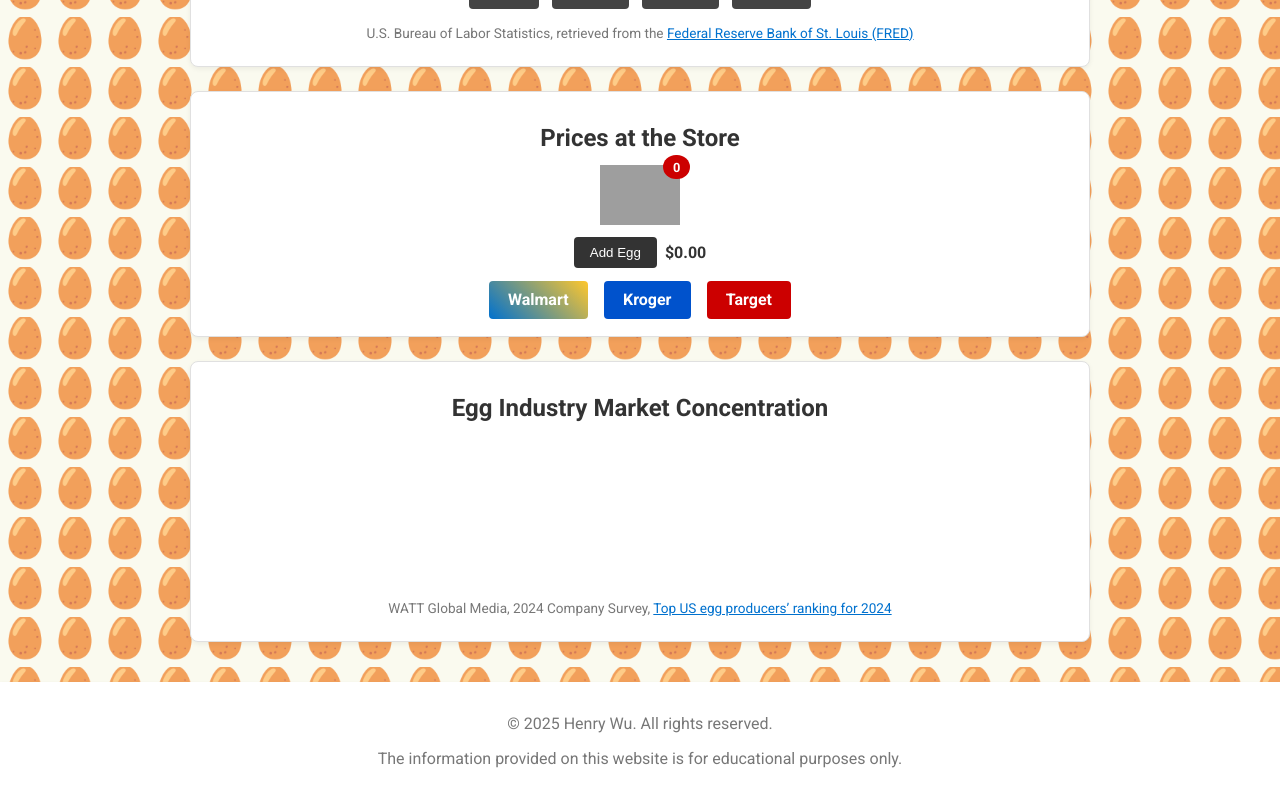
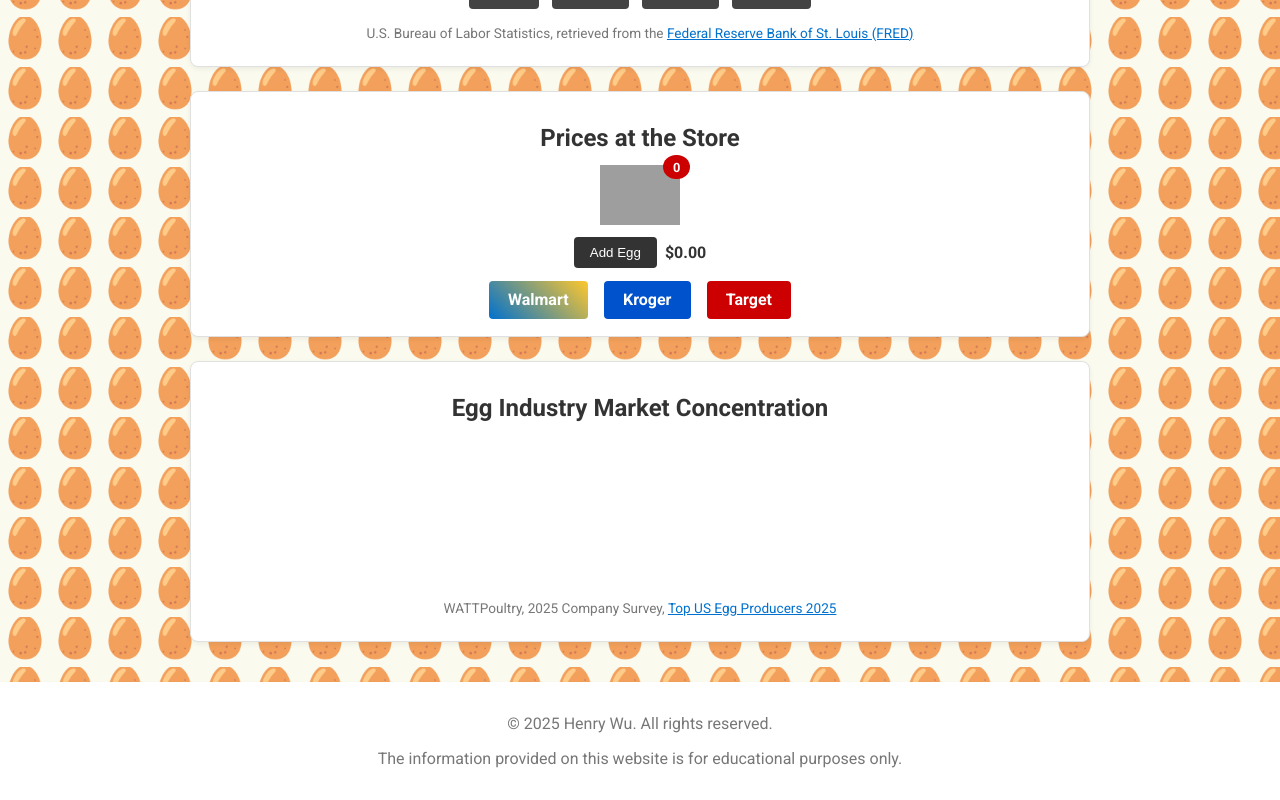
Before and after one commit to wu3089/egg-dashboard, a plain HTML site: page index.html in a window 1280 px wide. Shown: the part 533-1333 px from the top of the page. Drawn offline with nearby package versions, Linux system fonts and the light colour scheme; grey boxes are pictures that could not be loaded.

Commit message:
Update index.html

```diff
--- a/index.html
+++ b/index.html
@@ -87,9 +87,9 @@
       </div>
       <div class="fred-citation" style="text-align: center;"> <!-- Use existing citation style -->
         <p>
-          WATT Global Media, 2024 Company Survey,
-          <a href="https://www.eggindustry-digital.com/eggindustry/library/item/january_2024/4160285/:">
-            Top US egg producers’ ranking for 2024
+          WATTPoultry, 2025 Company Survey,
+          <a href="https://www.eggindustry-digital.com/eggindustry/library/item/january_2025/4242190">
+            Top US Egg Producers 2025
           </a>
         </p>
       </div>
```
